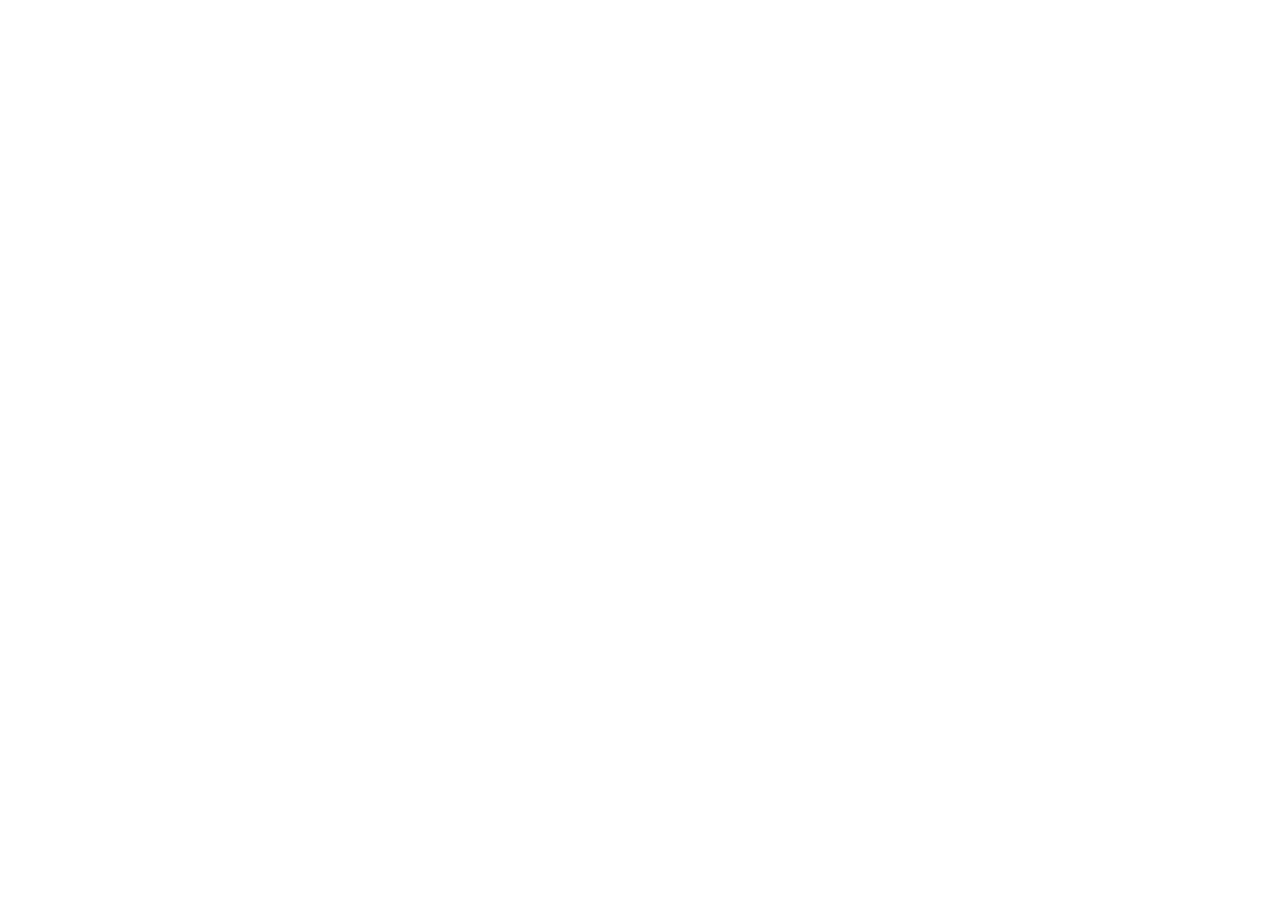
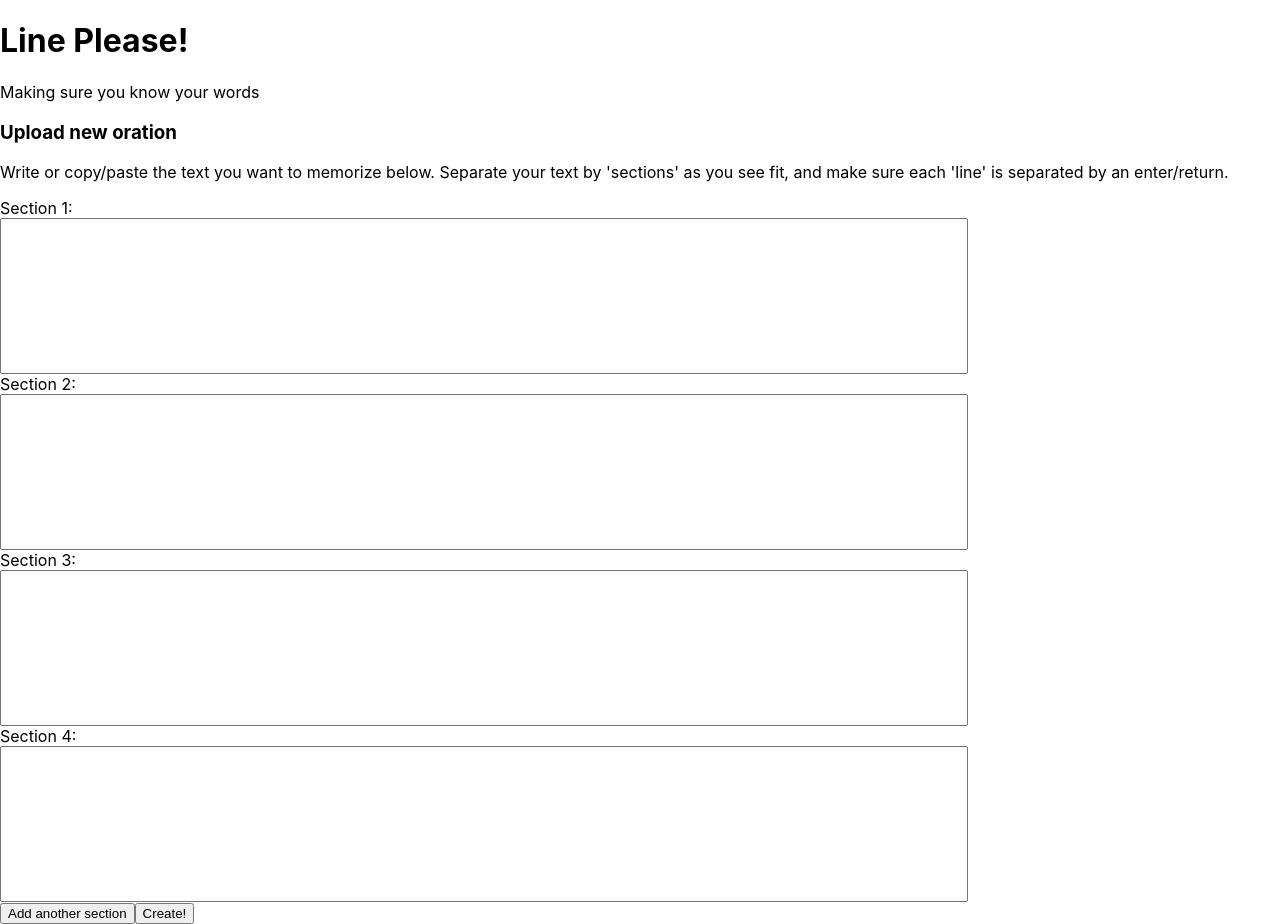
Before and after one commit to AnugrahLambogo/line-please-app, a React (Create React App) app: page / in a window 1280 px wide. Before the commit the page ends 800 px from the top, so only its background shows below. Built offline with nearby package versions, Linux system fonts and the light colour scheme.

Commit message:
started on modules

```diff
--- a/src/App.js
+++ b/src/App.js
@@ -1,9 +1,15 @@
 import React from 'react';
+import UploadNew from './uploadNew';
 
 function App() {
   return (
     <main className='App'>
-      {/* content goes here */}
+    <header role="banner">
+            <h1>Line Please!</h1>
+             <p>Making sure you know your words</p>
+        </header>
+
+        <UploadNew />
     </main>
   );
 }
--- /dev/null
+++ b/src/uploadNew.css
@@ -0,0 +1,5 @@
+.sections {
+    display: block;
+    height: 150px;
+    width: 75%;
+  }
--- /dev/null
+++ b/src/uploadNew.js
@@ -0,0 +1,31 @@
+import React from 'react';
+import './uploadNew.css'
+
+const uploadNew = () => {
+    return (
+        <section>
+          <h3>Upload new oration</h3>
+          <p>Write or copy/paste the text you want to memorize below. Separate your text by 'sections' as you see fit, and make sure each 'line' is separated by an enter/return.
+          </p>
+
+          <form>
+            <label for="section1">Section 1:</label>
+            <input type="text" name="section1" class="sections"></input>
+
+             <label for="section2">Section 2:</label>
+            <input type="text" name="section2" class="sections"></input>
+
+             <label for="section3">Section 3:</label>
+            <input type="text" name="section3" class="sections"></input>
+
+             <label for="section4">Section 4:</label>
+            <input type="text" name="section4" class="sections"></input>
+
+            <button id="addSection">Add another section</button>
+            <button type="submit">Create!</button>
+            </form>
+        </section>
+    );
+}
+
+export default uploadNew;
```
Also changed, not shown: src/DummyStore.js (added).
